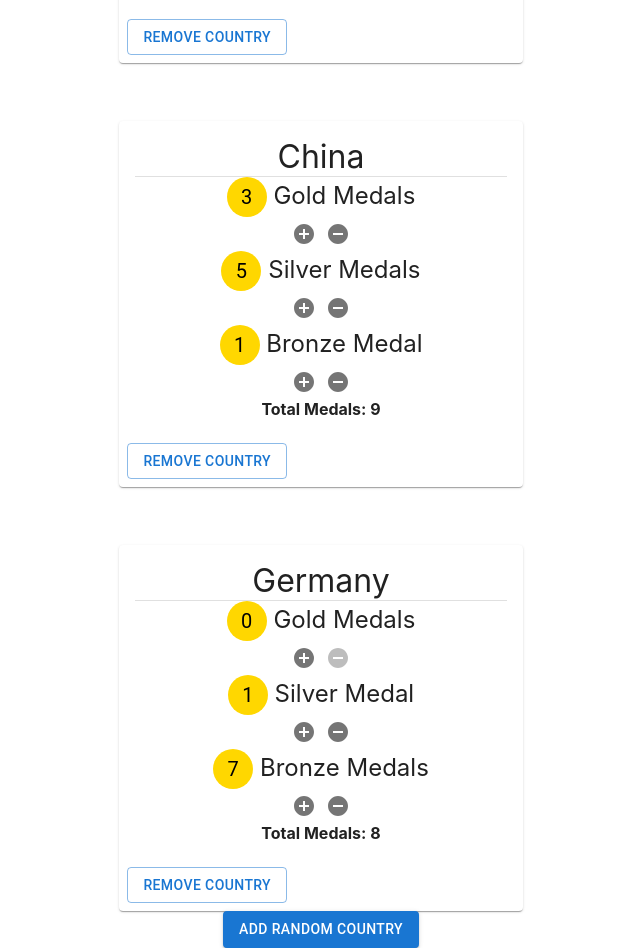
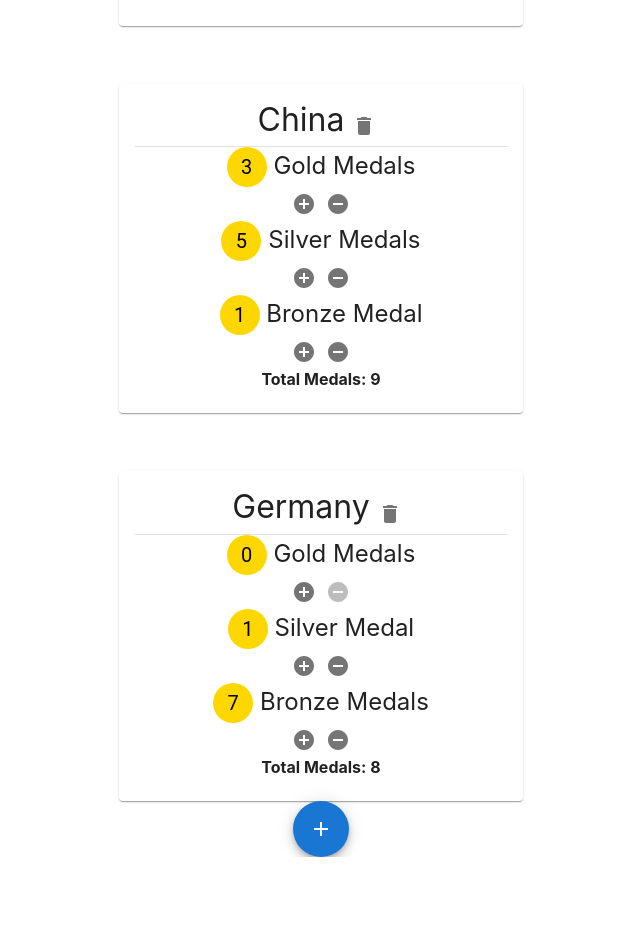
Before and after one commit to EvGresbach/AdvWebDev_medals-mui, a React (Create React App) app: page / in a window 1280 px wide. Shown: the part 361-1309 px from the top of the page, without its empty margins (319-959 px from the left). After the commit the page ends 1218 px from the top, so only its background shows below. Built offline with nearby package versions, Linux system fonts and the light colour scheme.

Commit message:
Forms Assignment

```diff
--- a/src/App.js
+++ b/src/App.js
@@ -2,6 +2,7 @@ import React, {Component} from 'react';
 import { Avatar, AppBar, Container, Button, Toolbar, Typography } from '@mui/material';
 import './App.css';
 import Country from './components/Country';
+import NewCountry from './components/NewCountry';
 
 class App extends Component{
   state = {
@@ -15,10 +16,6 @@ class App extends Component{
       {id: 1, type: "gold"},
       {id: 2, type: "silver"},
       {id: 3, type: "bronze"}
-    ],
-
-    randomCountryNames: [
-      "Iceland", "Tuvalu", "Israel", "Estonia", "Saint Lucia", "Mayotte"
     ],
 
   }
@@ -50,24 +47,12 @@ class App extends Component{
     return this.state.countries.reduce((a, b) => a + b.gold + b.silver + b.bronze, 0);
   }
 
-  addCountry = () => {
-    console.log(this.state.randomCountryNames.length)
-    if(this.state.randomCountryNames.length > 0){
-      //generate random for name and gold medal count
-      let rnd = Math.floor(Math.random() * this.state.randomCountryNames.length);
-      let name = this.state.randomCountryNames[rnd];
-      let id = Math.max.apply(Math, this.state.countries.map(c => c.id)) + 1;
-
-      //remove name to prevent duplicates
-      this.setState({randomCountryNames: this.state.randomCountryNames.filter(n => n !== name)})
-
-      //add to countries
-      var countries = this.state.countries;
-      countries.push({id: id, name: name, gold: rnd, silver: ++rnd, bronze: --rnd });
-      this.setState({countries: countries});
-
+  handleAddCountry = (name) => {
+    let {countries} = this.state;
+    let id = countries.length === 0 ? 1 : Math.max(...countries.map(c => c.id)) + 1;
+    const mutableCountries = countries.concat({ id: id, name: name, gold: 0, silver: 0, bronze: 0},)
+    this.setState({countries: mutableCountries});
     }
-  }
 
   render(){
     return (
@@ -79,6 +64,7 @@ class App extends Component{
           </Toolbar>
         </AppBar>
         <Container>
+
           {this.state.countries.map(country =>
               <Country key={country.id}
                 country = {country}
@@ -88,8 +74,8 @@ class App extends Component{
                 onDelete = {this.handleCountryDelete}
               />
             )}
-            <Button variant="contained" onClick={this.addCountry} disabled={this.state.randomCountryNames.length === 0}>Add Random Country</Button>
         </Container>
+        <NewCountry addCountry = {this.handleAddCountry}/>
       </div>
     )
   }
--- a/src/components/Country.jsx
+++ b/src/components/Country.jsx
@@ -1,5 +1,6 @@
 import React, { Component } from "react";
-import { Button, Card, CardContent, CardActions, Divider } from "@mui/material"
+import { IconButton, Card, CardContent, Divider } from "@mui/material"
+import { Delete} from "@mui/icons-material";
 import { withStyles } from "@mui/styles";
 
 import Medal from "./Medal";
@@ -13,8 +14,9 @@ const styles = {
 
     countryName: {
         fontSize: '2em',
-        marginBottom: '.auto'
-    }
+        marginBottom: '.auto',
+        display: 'inline-flex'
+    },
 }
 class Country extends Component {
 
@@ -29,6 +31,7 @@ class Country extends Component {
             <Card className={classes.card}>
                 <CardContent>
                     <div className={classes.countryName}>{country.name}</div>
+                    <IconButton variant="outlined" onClick={() => this.props.onDelete(country.id)}><Delete/></IconButton>
                     <Divider></Divider>
                     {this.props.medals.map(medal =>
                     <Medal
@@ -41,9 +44,6 @@ class Country extends Component {
                 )}
                  <span style={{"font-weight": "bold"}}>Total Medals: {this.getTotal()}</span>
                 </CardContent>
-                <CardActions>
-                    <Button variant="outlined" onClick={() => this.props.onDelete(country.id)}>Remove Country</Button>
-                </CardActions>
             </Card>
 
         );
--- /dev/null
+++ b/src/components/NewCountry.jsx
@@ -0,0 +1,70 @@
+import React, {Component} from "react";
+import {Fab, Dialog, DialogTitle, DialogContent, DialogContentText, DialogActions, Button, TextField} from "@mui/material";
+import { Add, FastfoodOutlined} from "@mui/icons-material";
+import { withStyles } from "@mui/styles";
+
+const styles = {
+
+}
+
+class NewCountry extends Component{
+
+    state = {
+        open: false,
+        name: '',
+    }
+
+    capatalize(){
+        return this.props.type.charAt(0).toUpperCase() + this.props.type.slice(1);
+    }
+
+    handleOpen = () => {
+        this.setState({open: true, name: ''})
+    }
+
+    handleClose = () => {
+        this.setState({open: false,})
+    }
+    handleChange = (e) => {
+        this.setState({[e.target.name]: e.target.value });
+    }
+    handleSubmit = (e) => {
+        e.preventDefault();
+        this.props.addCountry(this.state.name);
+        this.setState({open: false});
+    }
+
+    render(){
+        const { classes } = this.props;
+
+        return(
+            <div>
+                <Fab color="primary" aria-label="add" onClick={this.handleOpen}><Add/></Fab>
+                <Dialog open={this.state.open} onClose={this.handleClose}>
+                    <DialogTitle>Add New Country</DialogTitle>
+                    <form onSubmit={ (e) => this.handleSubmit(e)}>
+                    <DialogContent>
+                        <DialogContentText>Please enter a country name</DialogContentText>
+                        <TextField
+                            onChange={this.handleChange}
+                            autoFocusid="name"
+                            name="name"
+                            value={ this.state.name }
+                            label="Country Name"
+                            type="text"
+                            fullWidth>
+                        </TextField>
+                    </DialogContent>
+                    <DialogActions>
+                        <Button onClick={this.handleClose} color="warning">Cancel</Button>
+                        <Button disabled={this.state.name.trim().length === 0} type="submit">Add Country</Button>
+                    </DialogActions>
+                    </form>
+                </Dialog>
+            </div>
+
+        )
+    }
+}
+
+export default withStyles(styles, { withTheme: true })(NewCountry);
```
